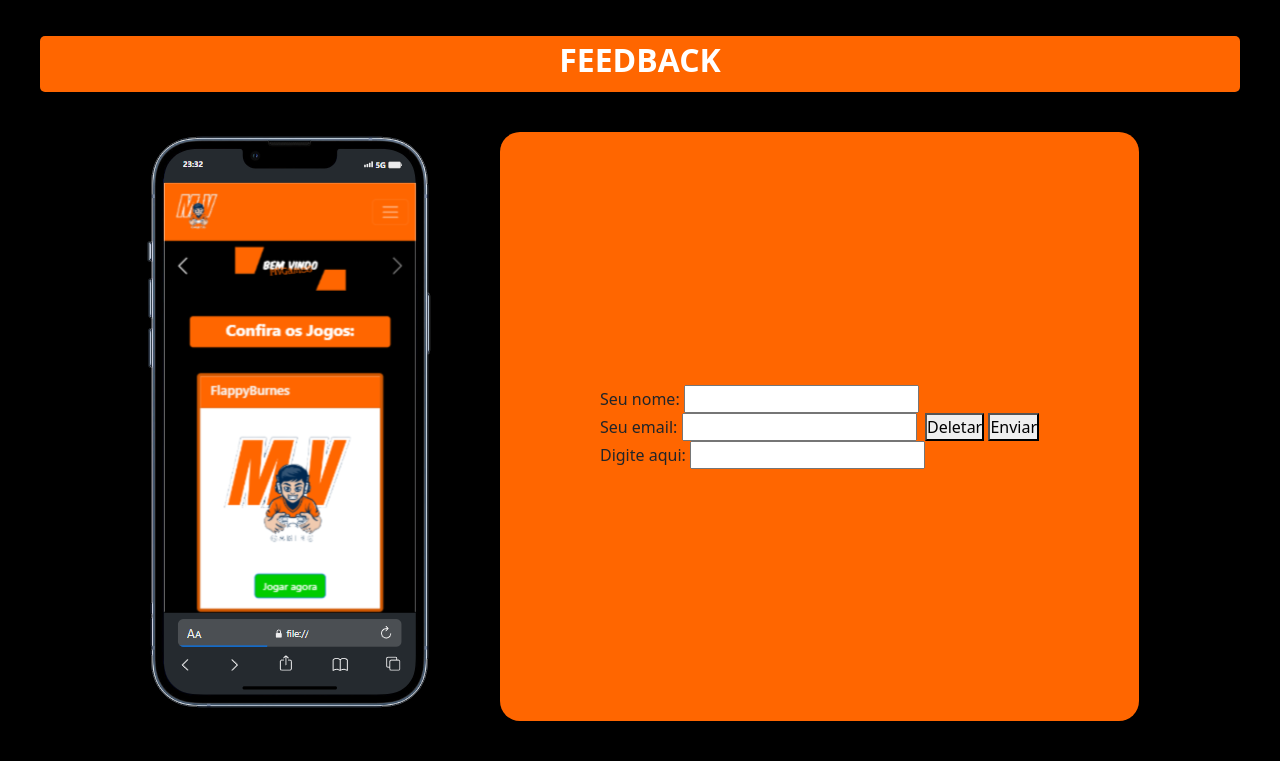
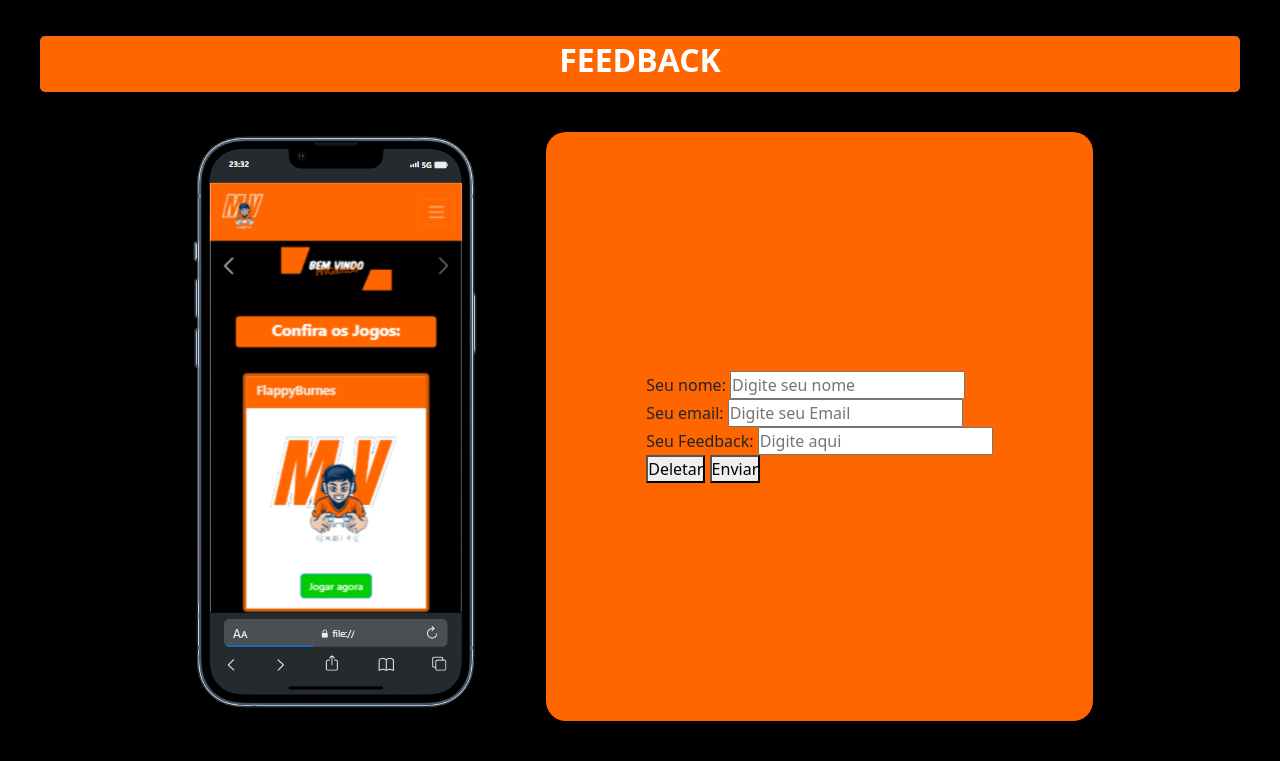
Before and after one commit to Marcosvini0001/TechAcademy2, a PHP site: page /contato.html in a window 1280 px wide. Shown: the part 344-1105 px from the top of the page. Run offline with PHP 8.4, Linux system fonts and the light colour scheme; style sheets or scripts are compiled from the project's sources; some libraries are stand-ins or nearby versions.

Commit message:
acrecentando placeholder no formulário e alteração na posição dos botoes

```diff
--- a/contato.html
+++ b/contato.html
@@ -81,15 +81,15 @@
           <div class="formulario">
             <div class="formulario1">
               <label for="text">Seu nome:</label>
-              <input id="texto" type="text" /> <br>
+              <input id="texto" type="text" placeholder="Digite seu nome" /> <br>
               <label for="email">Seu email:</label>
-              <input id="email" type="email" /> <br>
-              <label for="texto">Digite aqui:</label>
-              <input id="texto" type="text" /> <br />
-            </div>
-            <div class="confirmacaoform">
+              <input id="email" type="email" placeholder="Digite seu Email" /> <br>
+              <label for="texto">Seu Feedback:</label>
+              <input id="texto" type="text" placeholder="Digite aqui" /> <br />
+              <div class="confirmacaoform">
               <button type="submit">Deletar</button>
               <button type="submit">Enviar</button>
+            </div>
             </div>
           </div>
 
--- a/css/style.scss
+++ b/css/style.scss
@@ -2,6 +2,7 @@ $primary: #FF6600;
 $secondary: #000000;
 $tertiary: #e65e03;
 $font: Arial, Verdana, Tahoma; /* temporária */
+$font2: Raleway;
 $size: 18px;
 
 
@@ -72,6 +73,7 @@ main{
     }
 }
 
+
 .contatoform{
     display: flex;
     gap: 64px;
--- a/membros.html
+++ b/membros.html
@@ -73,12 +73,15 @@
         </div>
 
         <section class="membros">
-            <div>
+            <div class="integrante">
                 <div class="card" style="width: 18rem;">
                     <img src="img/vinii.jpg.png" class="card-img-top" alt="...">
                     <div class="card-body">
                         <p class="card-text"><strong>Marcos Vinicius Bartoli Senko</strong></p>
                     </div>
+                </div>
+                <div>
+                  <p>Desenvolvedor do projeto MVGames</p>
                 </div>
             </div>
 
```
Also changed, not shown: index.html (+7 -4 lines), img/dangeonsur.jpg (added), img/flappyjogo.png (added), 1 other file.
